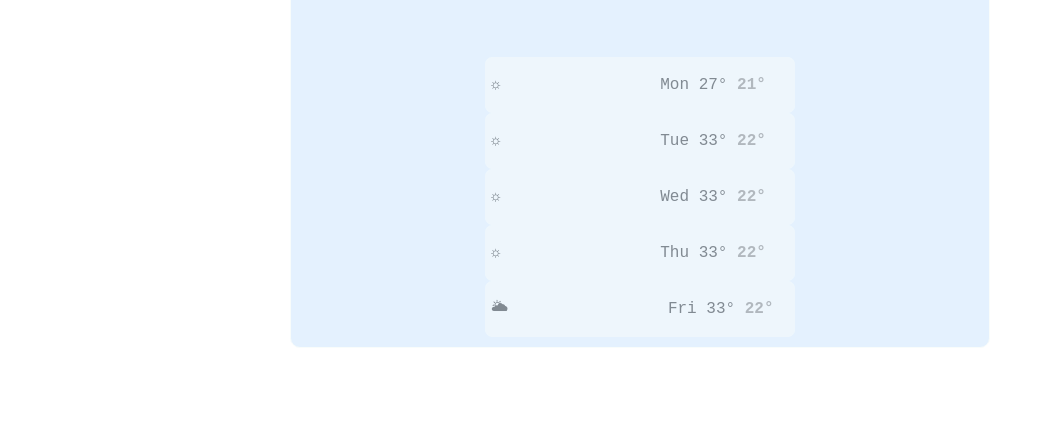
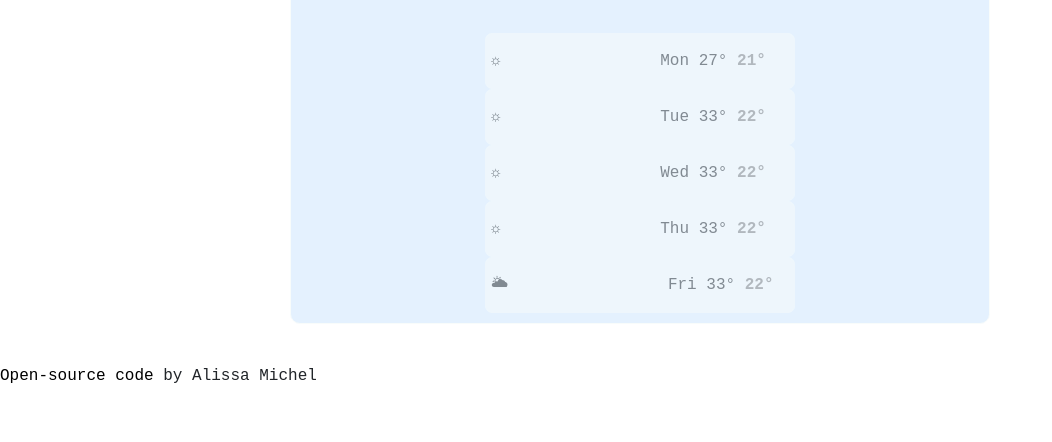
Before and after one commit to alissaaam/my-weather-app, a plain HTML site: page index.html in a window 1280 px wide. Shown: the part 358-800 px from the top of the page, without its empty margins (0-1052 px from the left). Drawn offline with nearby package versions, Linux system fonts and the light colour scheme; a web font is replaced by a local one.

Commit message:
Added a github link in html and style it in css
Styled the github link in css

```diff
--- a/index.html
+++ b/index.html
@@ -1,4 +1,3 @@
-!DOCTYPE html>
 <html>
   <!DOCTYPE html>
   <html lang="en">
@@ -76,6 +75,13 @@
           <span class="days"> Fri 33° <strong>22°</strong></span>
         </div>
       </div>
+      <a
+        href="
+      https://github.com/alissaaam/my-weather-app.git"
+      >
+        Open-source code</a
+      >
+      by Alissa Michel
     </body>
   </html>
 </html>
```
